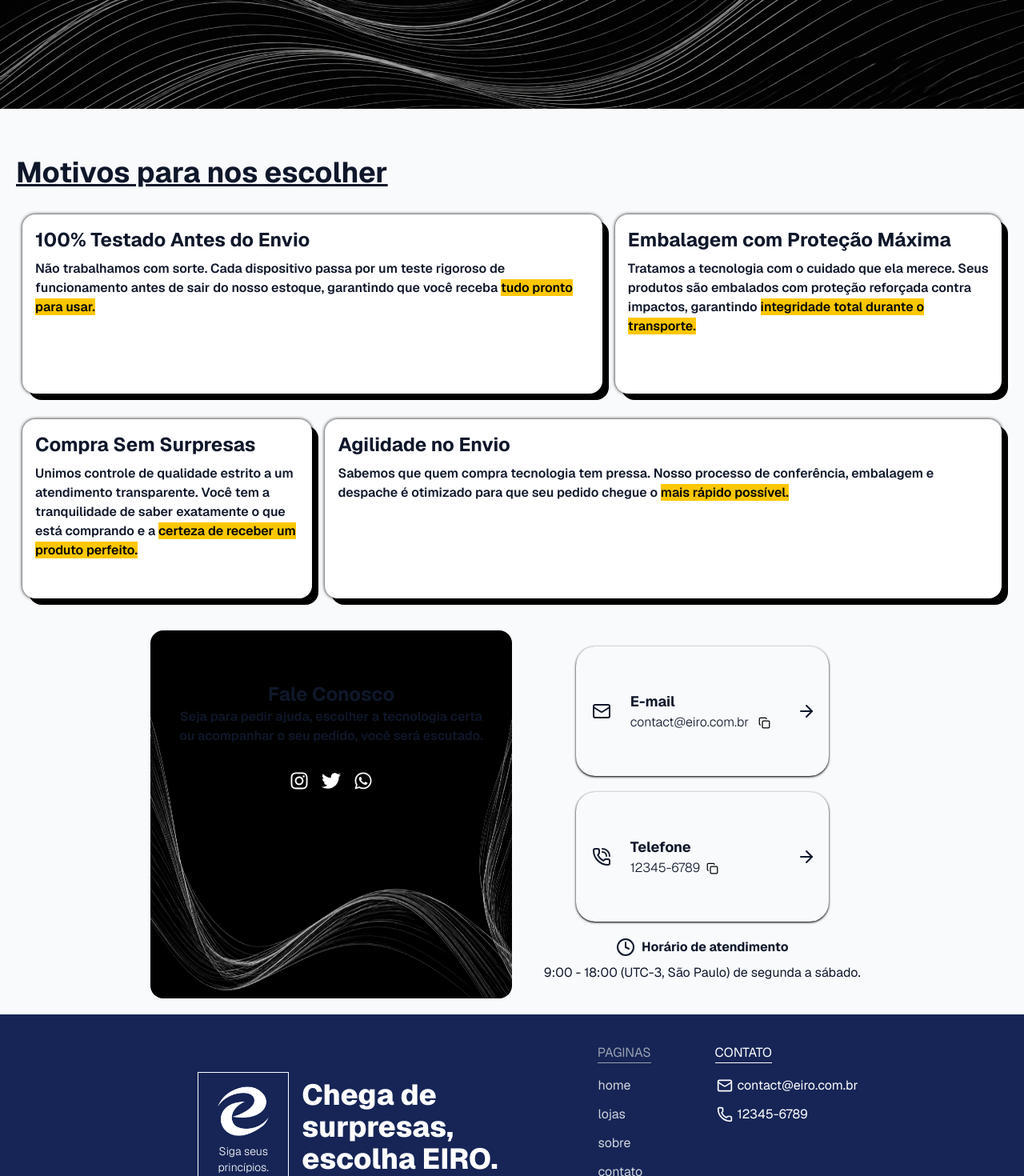
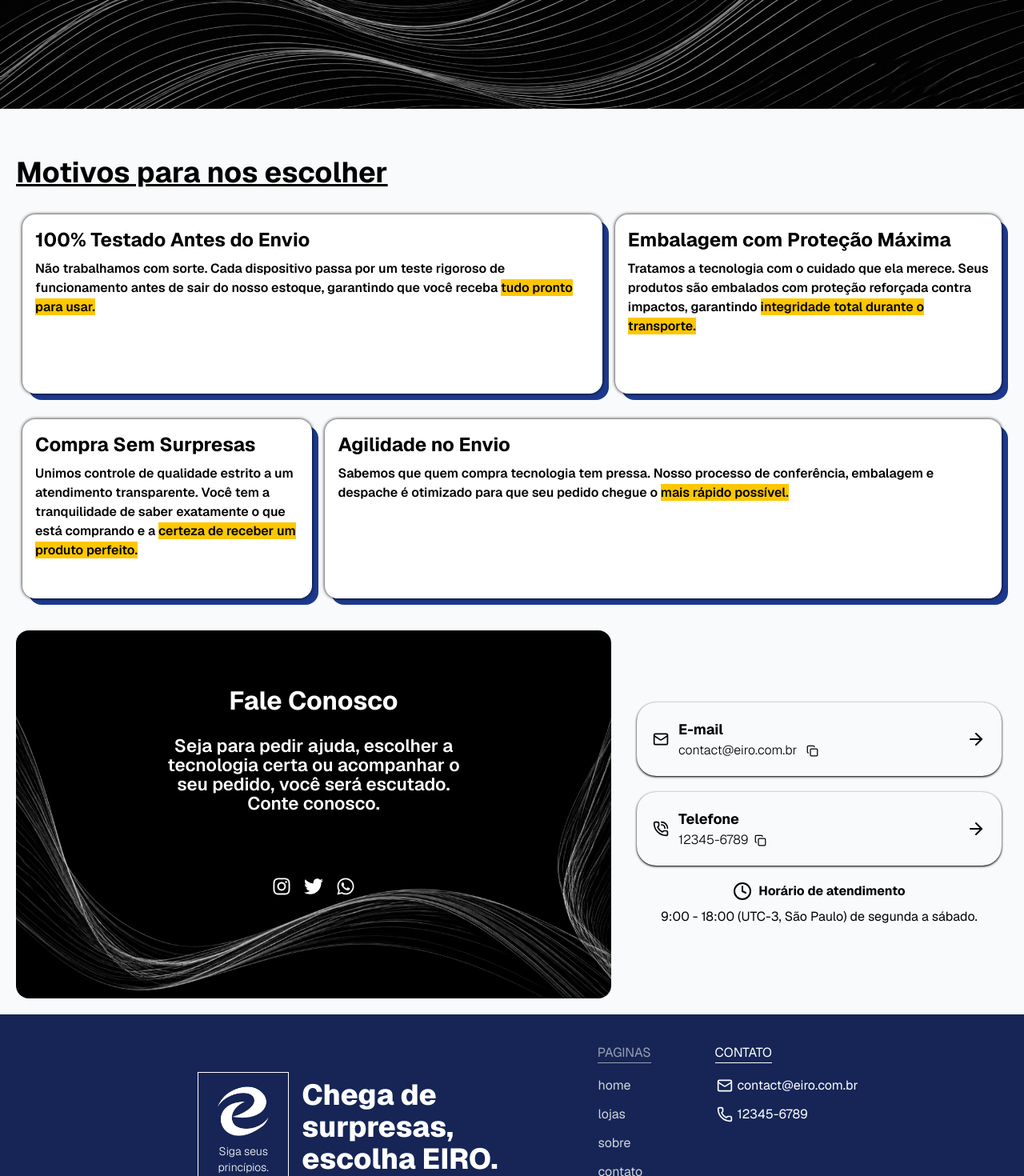
Before and after one commit to Eiro8/eiro_business, a Next.js app in the folder eiro/: page / in a window 1280 px wide. Shown: the part 560-2030 px from the top of the page at 80% size. Built offline with nearby package versions, Linux system fonts and the light colour scheme.

Commit message:
style: define cores da homepage melhor.

```diff
--- a/eiro/app/page.tsx
+++ b/eiro/app/page.tsx
@@ -1,7 +1,4 @@
-import {
-  SecondaryButton,
-  TertiaryButton,
-} from "@/components/ui/primary_button/Button";
+import {SecondaryButton} from "@/components/ui/primary_button/Button";
 import Hero from "@/public/images/wavy_lines.png";
 import { CONTACT_INFO } from "./config/brand.config";
 import { ArrowRight, Clock, Mail, PhoneCall } from "lucide-react";
@@ -28,7 +25,7 @@ export default function Home() {
           className="content_container md:h-150
            grid md:grid-cols-[50%_auto] gap-10 z-10"
         >
-          <h1 className="text-3xl md:text-7xl h-fit md:leading-19 font-bold self-start content-center">
+          <h1 className="text-3xl md:text-7xl h-fit md:leading-19 font-bold self-start content-center text-white">
             Tecnologia testada, entregue com{" "}
             <span className="highlight_text">segurança.</span>
           </h1>
@@ -44,7 +41,7 @@ export default function Home() {
       {/*TODO: ADICIONAR PRODUTOS AQUI */}
       {/* WHY US */}
       <section id="porque_nos_escolher" className="section">
-        <div className="content_container">
+        <div className="content_container text-black dark:text-white">
           <h2 className="text-4xl font-bold underline mb-6">
             Motivos para nos escolher
           </h2>
@@ -52,7 +49,7 @@ export default function Home() {
             {/* PRIMEIRA LINHA DO GRID */}
             <div className="flex flex-col lg:grid lg:grid-cols-[60%_40%] p-4 gap-4">
               {/* CARD 1: 100% Testado Antes do Envio */}
-              <div className="bg-black dark:bg-white rounded-2xl h-full">
+              <div className="bg-blue-900 dark:bg-white rounded-2xl h-full">
                 <div
                   className="flex flex-col p-4 gap-2 h-full
                   rounded-[inherit] relative
@@ -76,7 +73,7 @@ export default function Home() {
               </div>
 
               {/* CARD 2: Embalagem com Proteção Máxima */}
-              <div className="bg-black dark:bg-white rounded-2xl h-full">
+              <div className="bg-blue-900 dark:bg-white rounded-2xl h-full">
                 <div
                   className="flex flex-col p-4 gap-2 h-full
                   rounded-[inherit] relative
@@ -103,7 +100,7 @@ export default function Home() {
             {/* SEGUNDA LINHA DO GRID */}
             <div className="flex flex-col lg:grid lg:grid-cols-[30%_70%] p-4 gap-4">
               {/* CARD 3: Compra Sem Surpresas */}
-              <div className="bg-black dark:bg-white rounded-2xl h-full">
+              <div className="bg-blue-900 dark:bg-white rounded-2xl h-full">
                 <div
                   className="flex flex-col p-4 gap-2 h-full
                   rounded-[inherit] relative
@@ -125,7 +122,7 @@ export default function Home() {
               </div>
 
               {/* CARD 4: Agilidade no Envio */}
-              <div className="bg-black dark:bg-white rounded-2xl h-full">
+              <div className="bg-blue-900 dark:bg-white rounded-2xl h-full">
                 <div
                   className="flex flex-col p-4 gap-2 h-full
                   rounded-[inherit] relative
@@ -152,13 +149,8 @@ export default function Home() {
       {/* CONTATO */}
       <section id="contato" className="section">
         <div
-          className="md:grid md:grid-cols-[50%_50%]
-          h-full md:h-[500px] gap-5 p-5 flex flex-col
-          "
-        >
-          <div
-            className="flex flex-col relative p-6 box-border w-full h-full rounded-2xl overflow-hidden"
-          >
+          className="md:grid md:grid-cols-[60%_40%] max-w-360 w-full h-full md:h-[500px] gap-3 p-5 flex flex-col">
+          <div className="flex flex-col relative p-6 box-border w-full h-full rounded-2xl overflow-hidden">
             <Image
               src={contact_bg.src}
               alt="Background"
@@ -167,13 +159,13 @@ export default function Home() {
               fill
               className="z-0 absolute"
             />
-            <div className="z-10 flex flex-col w-full h-full text-center items-center">
-              <h2 className="font-bold text-2xl mt-10">Fale Conosco</h2>
-              <span className="font-semibold max-w-100">
+            <div className="z-10 flex flex-col w-full h-full text-center items-center text-white gap-5">
+              <h2 className="font-bold text-[2rem] mt-10">Fale Conosco</h2>
+              <span className="font-semibold leading-6 md:max-w-100 w-full text-[1.4rem]">
                 Seja para pedir ajuda, escolher a tecnologia certa ou acompanhar
-                o seu pedido, você será escutado.
+                o seu pedido, você será escutado. Conte conosco.
               </span>
-              <span className="flex items-center gap-4 mt-8">
+              <span className="flex items-center gap-4 mt-15">
                 {REDES_SOCIAIS.map((social: Socials) => {
                   const Icon: IconType = social.icon as IconType;
                   return (
@@ -195,10 +187,12 @@ export default function Home() {
               </span>
             </div>
           </div>
-          <div className="flex flex-col gap-5 p-5 items-center grow w-full md:w-fit">
-            <div className="grid grid-cols-[minmax(20px,40px)_auto_minmax(20px,40px)] grow md:grid-cols-[40px_200px_20px] w-full md:w-fit gap-2 shadow shadow-black dark:shadow-white hover:shadow-blue-600 duration-300 hover:cursor-pointer p-5 items-center rounded-3xl">
+          <div className="flex flex-col p-5 gap-5 items-center grow justify-center text-black dark:text-white">
+            <div className="flex items-center w-full gap-3
+              shadow shadow-black dark:shadow-white hover:shadow-blue-600
+              duration-300 hover:cursor-pointer p-5 rounded-3xl">
               <Mail />
-              <span>
+              <span className="w-full">
                 <h4 className="font-bold text-lg">E-mail</h4>
                 <span className="flex items-center gap-2">
                   <p className="font-light" id="email">
@@ -211,14 +205,15 @@ export default function Home() {
                 href={`mailto:${CONTACT_INFO.email}`}
                 rel="noopener noreferrer"
                 aria-label="Entrar em contato via e-mail"
-                className="hover:fill-blue-500"
-              >
+                className="hover:fill-blue-500">
                 <ArrowRight className="duration-300 transition-all hover:text-blue-700" />
               </a>
             </div>
-            <div className="grid grid-cols-[40px_auto_40px] md:grid-cols-[40px_200px_20px] grow w-full md:w-fit gap-2 shadow shadow-black dark:shadow-white hover:shadow-blue-600 duration-300 hover:cursor-pointer p-5 items-center rounded-3xl">
+            <div className="flex items-center w-full gap-3
+              shadow shadow-black dark:shadow-white hover:shadow-blue-600
+              duration-300 hover:cursor-pointer p-5 rounded-3xl">
               <PhoneCall />
-              <span>
+              <span className="w-full">
                 <h4 className="font-bold text-lg">Telefone</h4>
                 <span className="flex items-center gap-1">
                   <p className="font-light" id="telephone">
```
